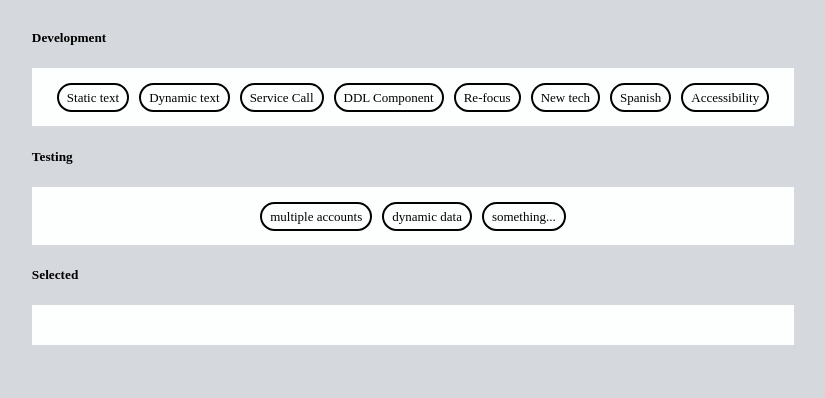
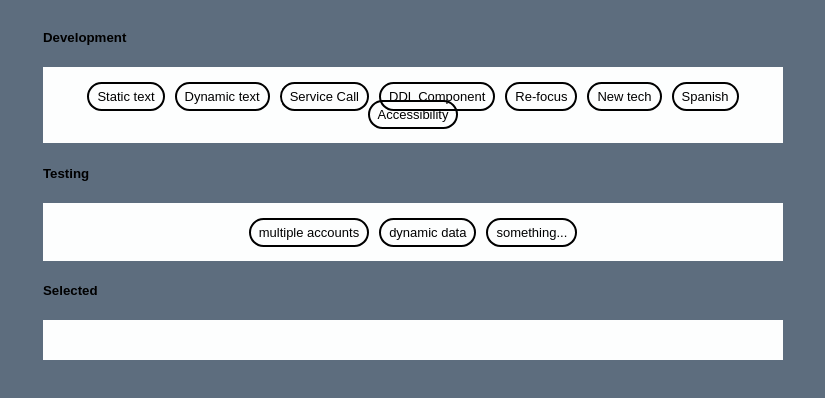
Before and after one commit to he-man-david/scrum-story-grooming-app, an Angular app: page / in a window 1280 px wide. Shown: the top 398 px of the page, without its empty margins (227-1052 px from the left). Built offline with nearby package versions, Linux system fonts and the light colour scheme.

Commit message:
container level styling

```diff
--- a/src/app/app.component.css
+++ b/src/app/app.component.css
@@ -1,4 +1,10 @@
 #appBody {
     display: flex;
     justify-content: center;
+    max-width: 650px;
+    margin: 0 auto;
 }
+
+.spec-board {
+    text-align: center;
+}
--- a/src/styles.css
+++ b/src/styles.css
@@ -1,4 +1,5 @@
 /* You can add global styles to this file, and also import other style files */
 body {
-    background-color: #D5D8DC;
+    background-color: #5D6D7E;
+    font-family: Arial, Helvetica, sans-serif;
 }
```
